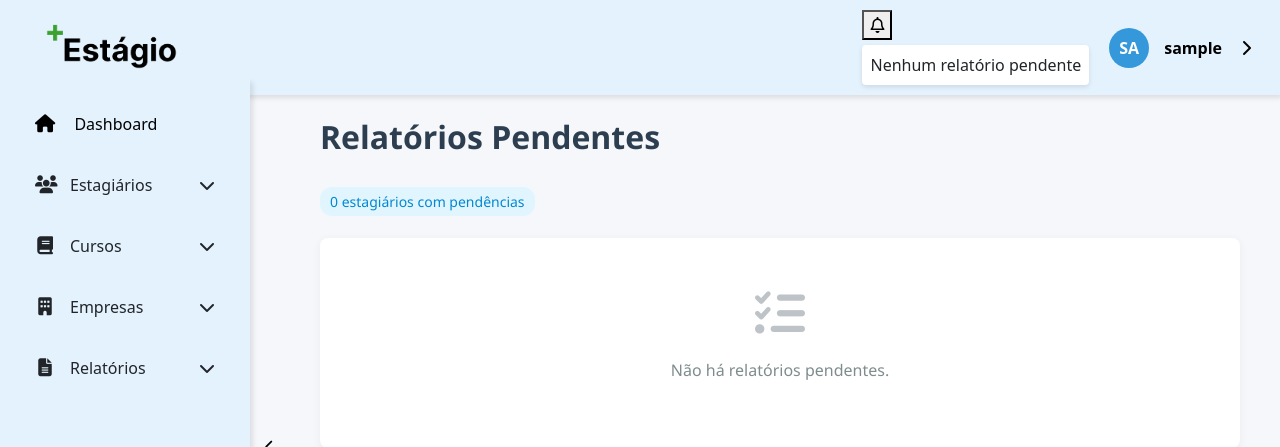
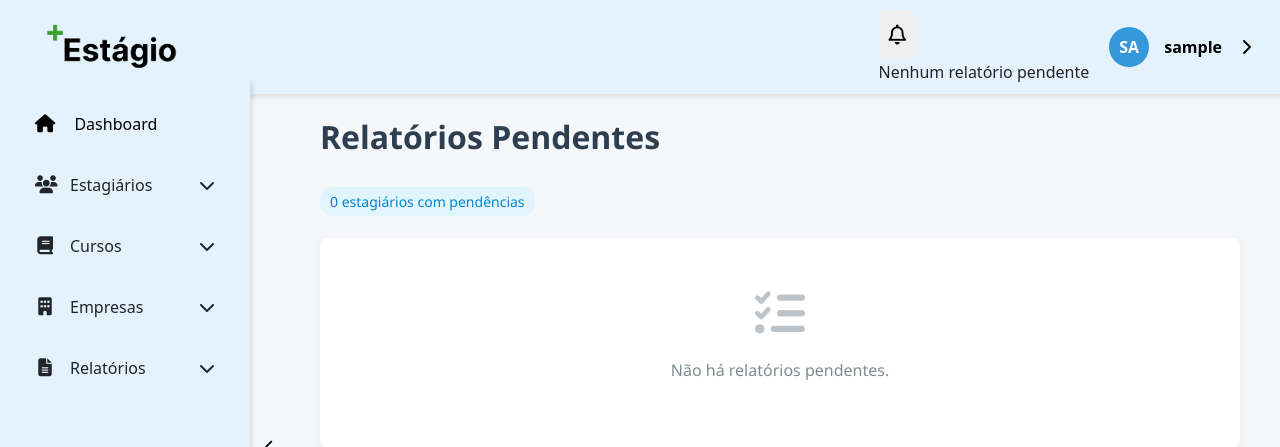
Before and after one commit to JefteFontes/estagio-plus-ProExt, a Django app: page /accounts/profile/relatorios/ in a window 1280 px wide. Shown: the top 447 px of the page. Run offline with Django 5.2, Linux system fonts and the light colour scheme; the visitor is signed in with stand-in values (Sample User, id 1); data that the repository does not hold is empty; some libraries are stand-ins or nearby versions.

Commit message:
apaguei class errada

```diff
--- a/static/dashboard/css/style.css
+++ b/static/dashboard/css/style.css
@@ -986,20 +986,19 @@ select, #form-control{
     }
 }
 
-.notification-message pre {
-    margin: 0;
-    font-family: inherit;
-    white-space: pre-wrap;
-    word-wrap: break-word;
-    font-size: 13px;
-    line-height: 1.4;
-    max-width: 300px;
+.notif-btn {
+    background-color: none;
+    border: none;
+    cursor: pointer;
+    padding: 10px;
+    font-size: 20px;
+    color: #000000;
+    border-radius: 20%;
+    transition: background-color 0.3s ease;
 }
 
-.notification-message {
-    background: white;
-    padding: 8px;
-    border-radius: 4px;
-    box-shadow: 0 2px 5px rgba(0,0,0,0.1);
-    margin-top: 5px;
+.notif-btn:hover{
+    text-decoration: underline;
+    background-color: #ade9ad;
+    transition: background-color 0.3s ease;
 }
--- a/templates/partials/nav-bar.html
+++ b/templates/partials/nav-bar.html
@@ -13,7 +13,7 @@
         <div class="navbar-user">
             <div class="notif">
                 <div class="notif-item">
-                    <button title="Notificação" class="notif-btn" id="notifDropdownButton">
+                    <button title="Notificação" class="notif-btn">
                         <i class="fa-regular fa-bell"></i>
                         {% if relatorios_pendentes_count > 0 %}
                             <span class="notification-badge">{{ relatorios_pendentes_count }}</span>
```
